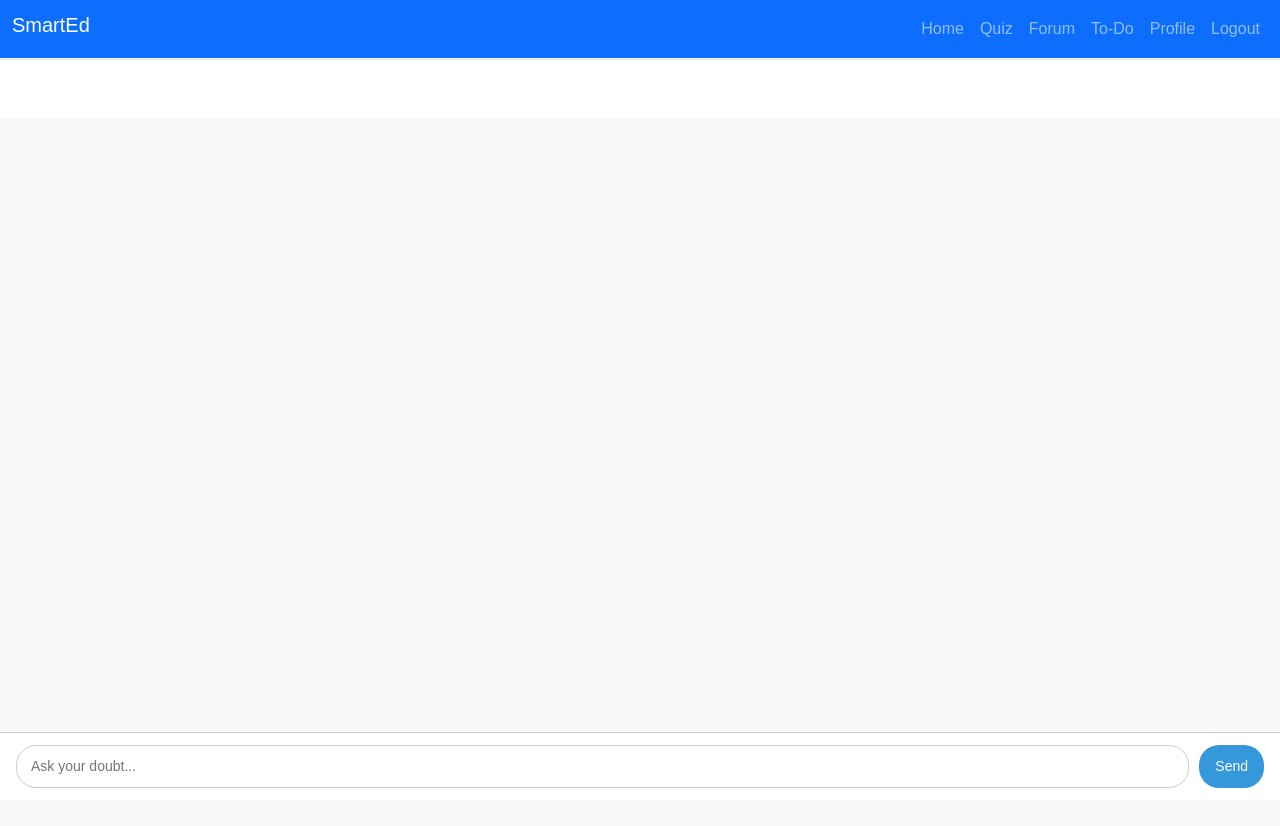
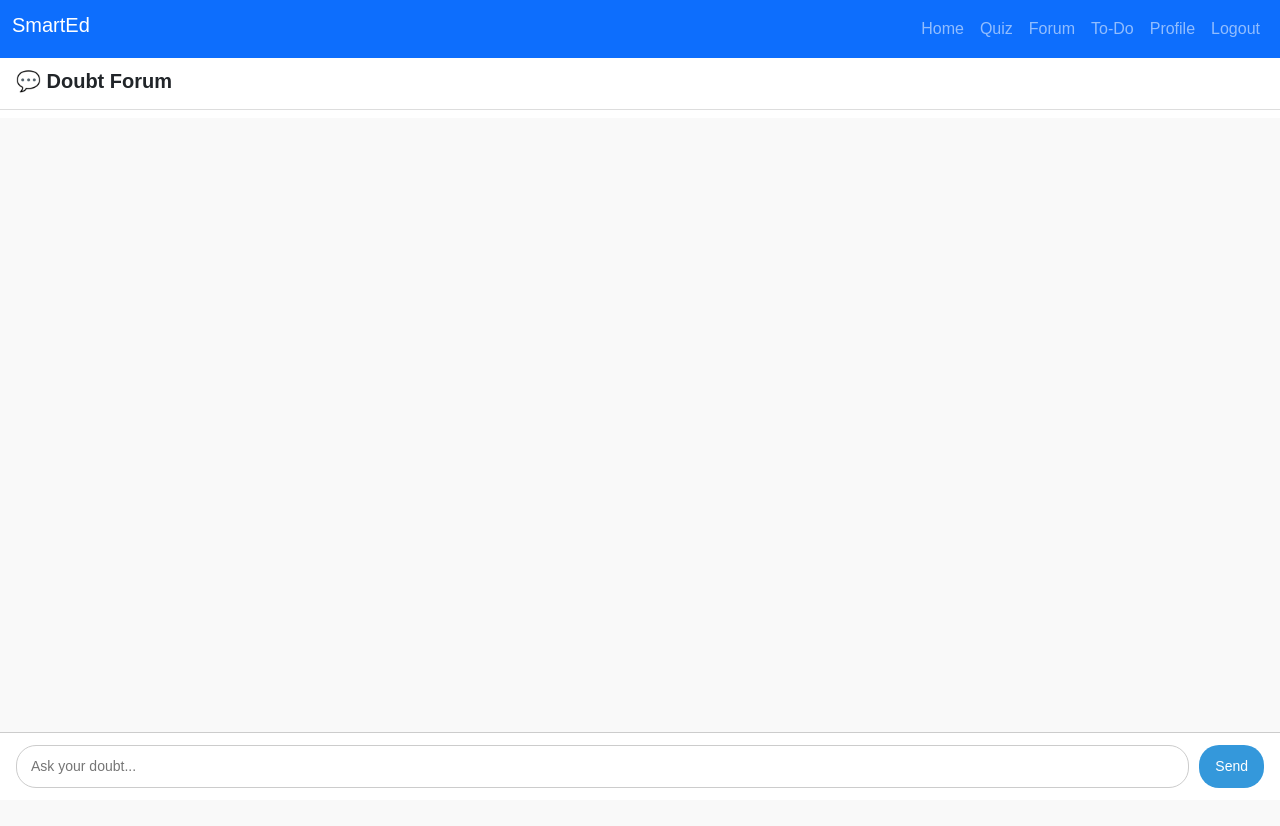
Before and after one commit to pvsssnaveen/Smarted-CCC, a React (Create React App) app in the folder smarted/: page /forum in a window 1280 px wide. Shown: the top 826 px of the page. Built offline with nearby package versions, Linux system fonts and the light colour scheme; sample sign-in values are in the browser's storage.

Commit message:
fixed forum

```diff
--- a/smarted/src/pages/ForumPage.css
+++ b/smarted/src/pages/ForumPage.css
@@ -17,7 +17,7 @@ body {
 /* Header */
 .forum-header {
   position: fixed;
-  top: 0;
+  top: 50px;
   left: 0;
   right: 0;
   height: 60px;
```
